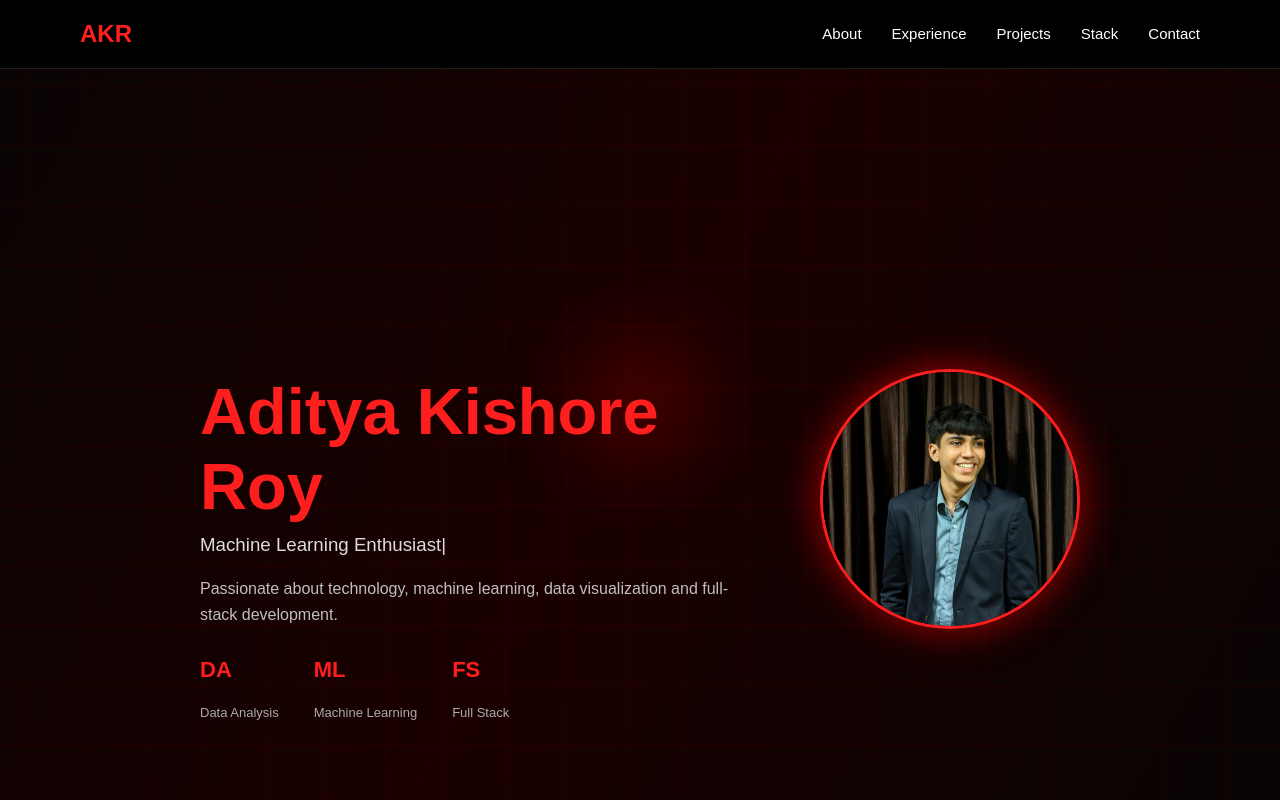
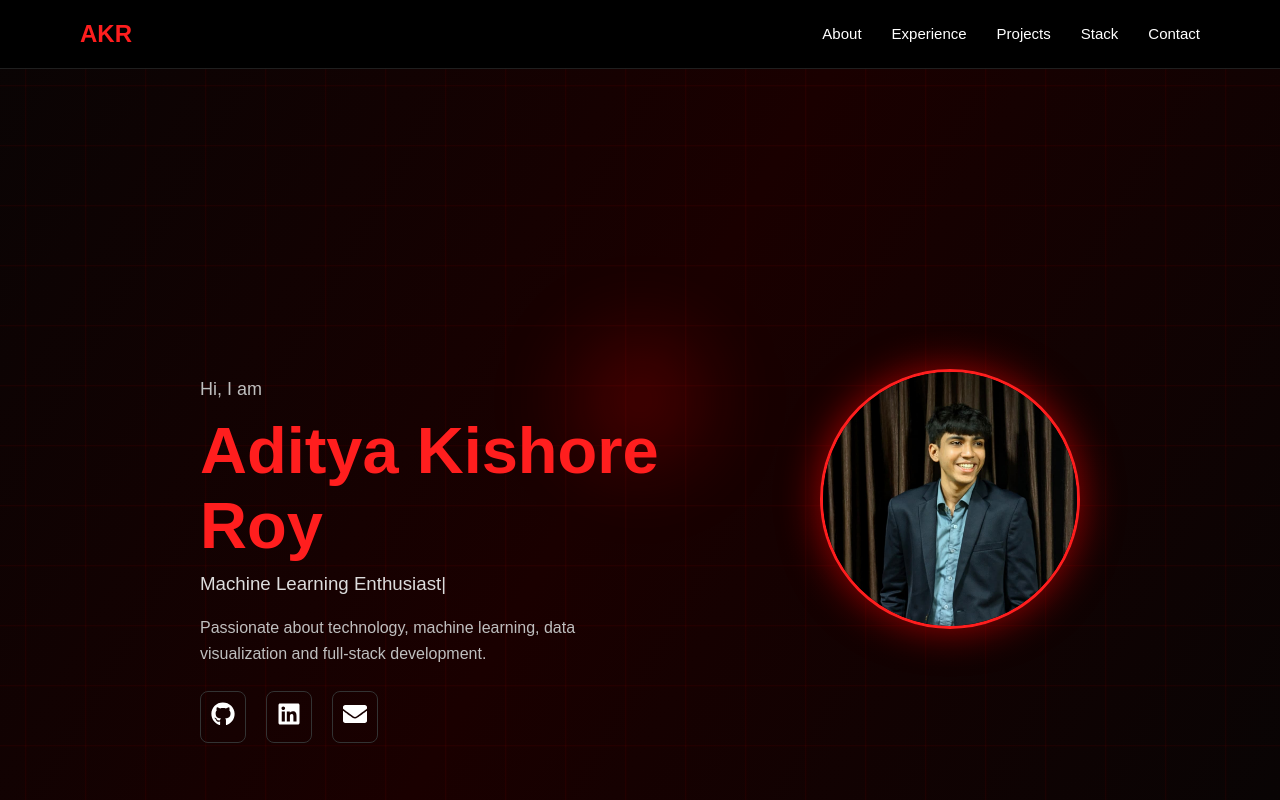
Before and after one commit to MRhacksalive/aditya-portfolio, a React (Vite) app: page / in a window 1280 px wide. Shown: the top 800 px of the page. Built offline with nearby package versions, Linux system fonts and the light colour scheme.

Commit message:
changes to hero

```diff
--- a/package.json
+++ b/package.json
@@ -13,6 +13,7 @@
     "framer-motion": "^12.35.2",
     "react": "^18.2.0",
     "react-dom": "^18.2.0",
+    "react-icons": "^5.6.0",
     "react-type-animation": "^3.2.0",
     "tsparticles": "^3.9.1"
   },
--- a/src/components/Hero.jsx
+++ b/src/components/Hero.jsx
@@ -1,5 +1,6 @@
 import { motion } from "framer-motion";
 import { TypeAnimation } from "react-type-animation";
+import { FaGithub, FaLinkedin, FaEnvelope } from "react-icons/fa";
 
 export default function Hero() {
   return (
@@ -13,6 +14,10 @@ export default function Hero() {
           animate={{ x: 0, opacity: 1 }}
           transition={{ duration: 1 }}
         >
+
+          {/* Greeting */}
+          <p className="hero-greeting">Hi, I am</p>
+
           <h1>Aditya Kishore Roy</h1>
 
           <h3 className="hero-role">
@@ -28,35 +33,41 @@ export default function Hero() {
             />
           </h3>
 
-          <p>
+          <p className="hero-desc">
             Passionate about technology, machine learning,
             data visualization and full-stack development.
           </p>
 
+          {/* Social icons */}
+          <div className="hero-socials">
 
-          {/* Highlights BELOW buttons */}
-          <div className="hero-highlights">
+            <a
+              href="https://github.com/mrhacksalive"
+              target="_blank"
+              rel="noopener noreferrer"
+            >
+              <FaGithub />
+            </a>
 
-            <div className="highlight">
-              <h4>DA</h4>
-              <p>Data Analysis</p>
-            </div>
+            <a
+              href="https://linkedin.com"
+              target="_blank"
+              rel="noopener noreferrer"
+            >
+              <FaLinkedin />
+            </a>
 
-            <div className="highlight">
-              <h4>ML</h4>
-              <p>Machine Learning</p>
-            </div>
-
-            <div className="highlight">
-              <h4>FS</h4>
-              <p>Full Stack</p>
-            </div>
+            <a
+              href="mailto:adityakroy123@gmail.com"
+            >
+              <FaEnvelope />
+            </a>
 
           </div>
 
         </motion.div>
 
-        {/* PROFILE IMAGE */}
+        {/* Profile image */}
         <motion.img
           src="/profile.jpeg"
           alt="Aditya"
--- a/src/styles.css
+++ b/src/styles.css
@@ -442,3 +442,36 @@ grid-template-columns:repeat(2,1fr);
 }
 
 }
+.hero-greeting{
+color:#aaa;
+font-size:18px;
+margin-bottom:10px;
+}
+
+.hero-desc{
+margin-top:15px;
+color:#bbb;
+max-width:450px;
+line-height:1.6;
+}
+
+.hero-socials{
+display:flex;
+gap:20px;
+margin-top:25px;
+}
+
+.hero-socials a{
+font-size:24px;
+color:white;
+border:1px solid #333;
+padding:10px;
+border-radius:8px;
+transition:0.3s;
+}
+
+.hero-socials a:hover{
+color:#ff1e1e;
+border-color:#ff1e1e;
+transform:translateY(-3px);
+}
```
Also changed, not shown: 1 other file (tests, documents, lock files or other folders).
